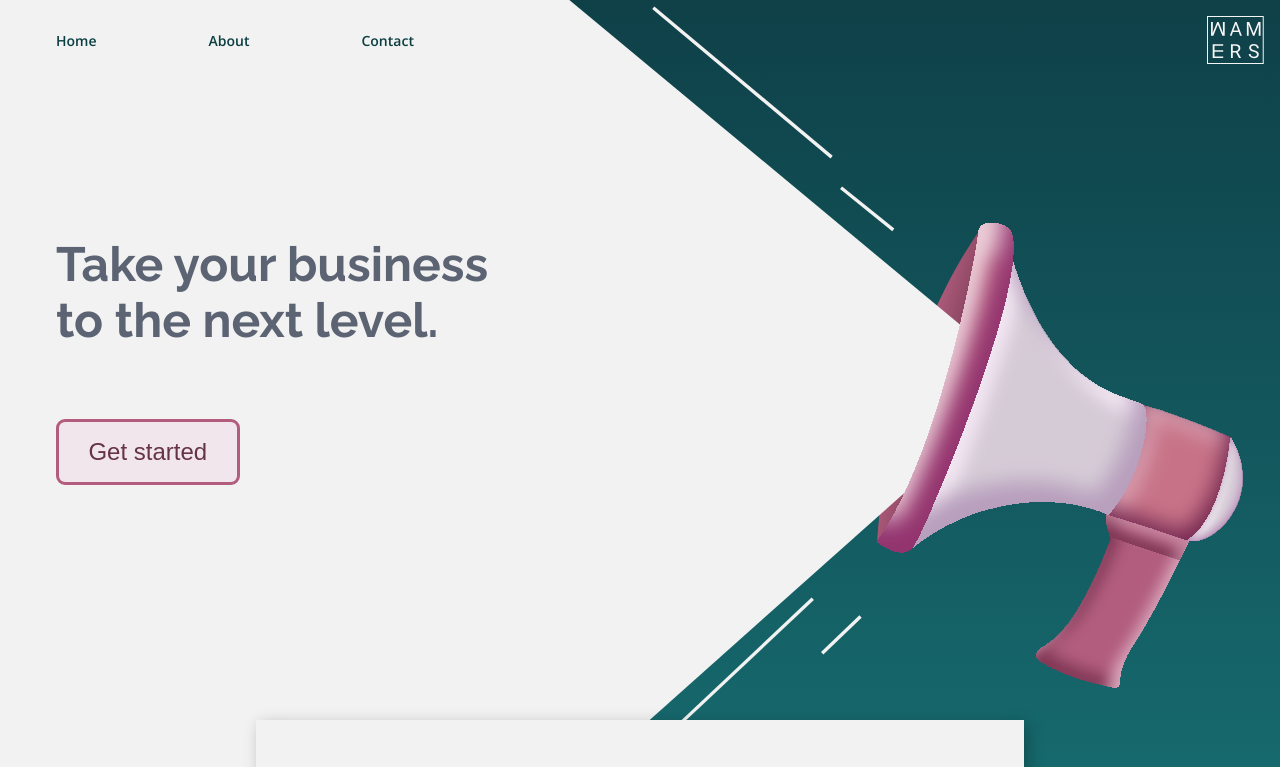
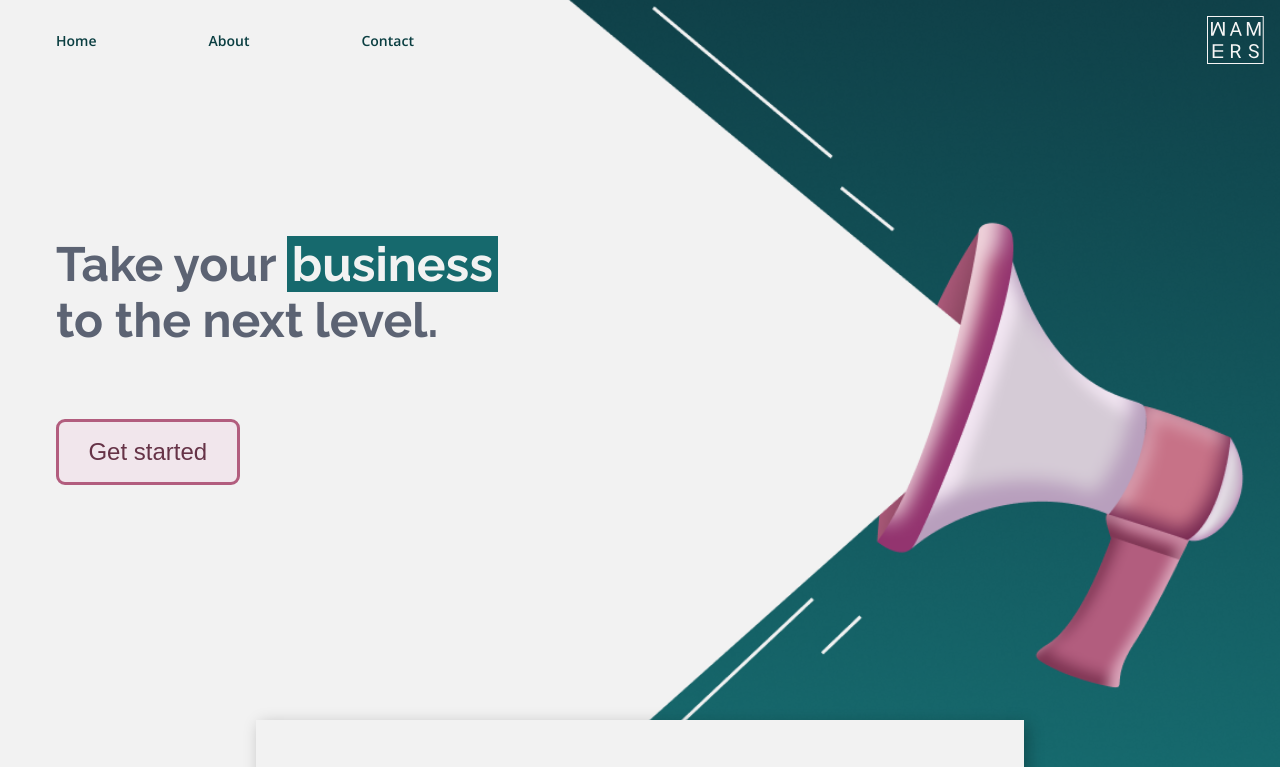
Before and after one commit to farahwamer/wamers-marketing-consultancy, a React (Create React App) app: page / in a window 1280 px wide. Shown: the top 767 px of the page. Built offline with nearby package versions, Linux system fonts and the light colour scheme.

Commit message:
auto switching title

```diff
--- a/src/components/Home.js
+++ b/src/components/Home.js
@@ -1,18 +1,46 @@
-import React from "react";
+import { React, useState } from "react";
 import "../styles/Home.css";
-import background from "../assets/home-bg.svg";
+import background from "../assets/home-bg.png";
 import Navbar from "./Navbar";
 
 const Home = () => {
+  const wordCycle = ["business", "service", "product", "idea", "dream"];
+  const [word, setWord] = useState({
+    index: 0,
+    word: wordCycle[0],
+  });
+  var intervalId = null;
+
+  const switchWord = () => {
+    setWord((prev) => {
+      if (prev.index === 4) {
+        setWord({ index: 0, word: wordCycle[0] });
+      } else {
+        setWord({ index: prev.index + 1, word: wordCycle[prev.index + 1] });
+      }
+    });
+  };
+
+  const startCycle = () => {
+    intervalId = setInterval(switchWord, 4000);
+  };
+
+  const stopCycle = () => {
+    clearInterval(intervalId);
+  };
+
   return (
     <div
       className="home-container"
       style={{ backgroundImage: `url(${background})` }}
       id="home"
+      onMouseEnter={startCycle}
     >
       <Navbar />
       <div className="home-content-container">
-        <h1 className="title">Take your business to the next level.</h1>
+        <h1 className="title">
+          Take your <mark>{word.word}</mark> <br></br>to the next level.
+        </h1>
         <a href="#contact">
           <button className="cta-btn">Get started</button>
         </a>
--- a/src/styles/Home.css
+++ b/src/styles/Home.css
@@ -53,3 +53,9 @@
   color: #663347;
   transition: all 0.05s ease-in-out;
 }
+
+mark {
+  background-color: #16696d;
+  color: #f2f2f2;
+  padding: 0 0.3rem;
+}
```
Also changed, not shown: src/assets/home-bg.png (added).
